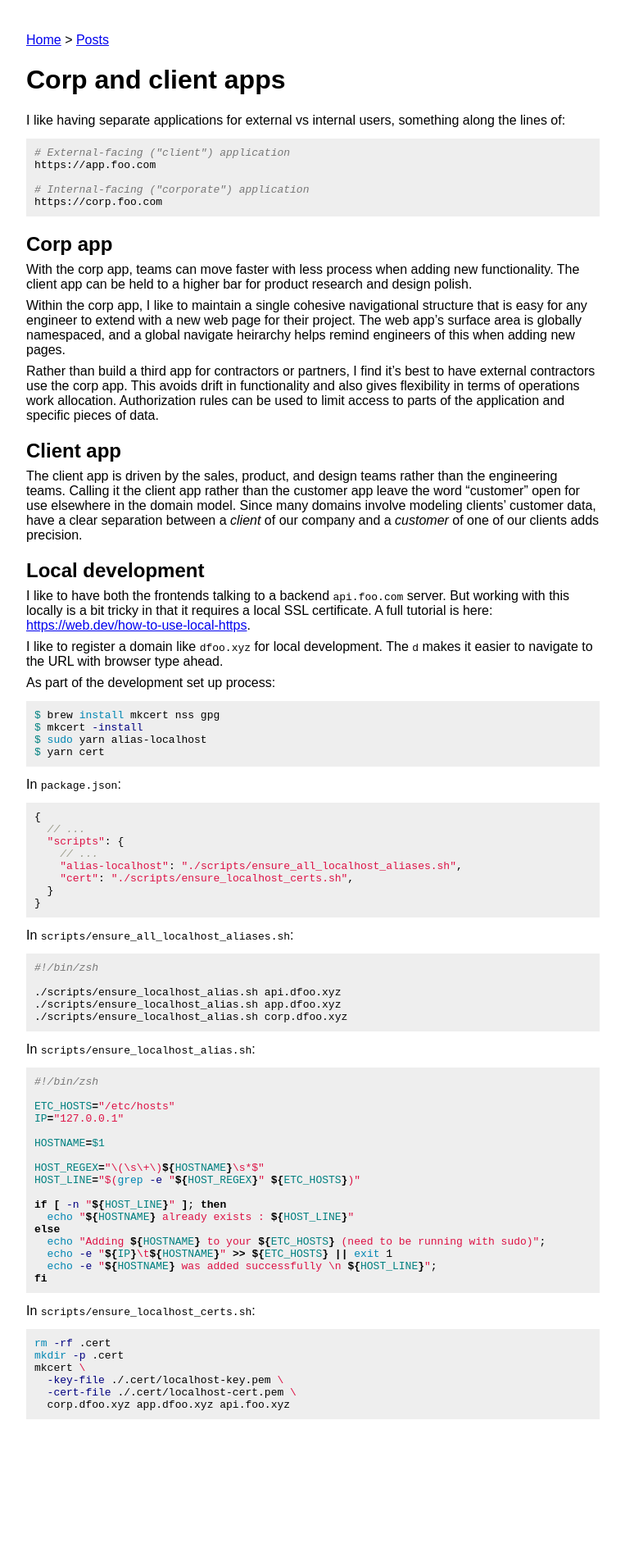
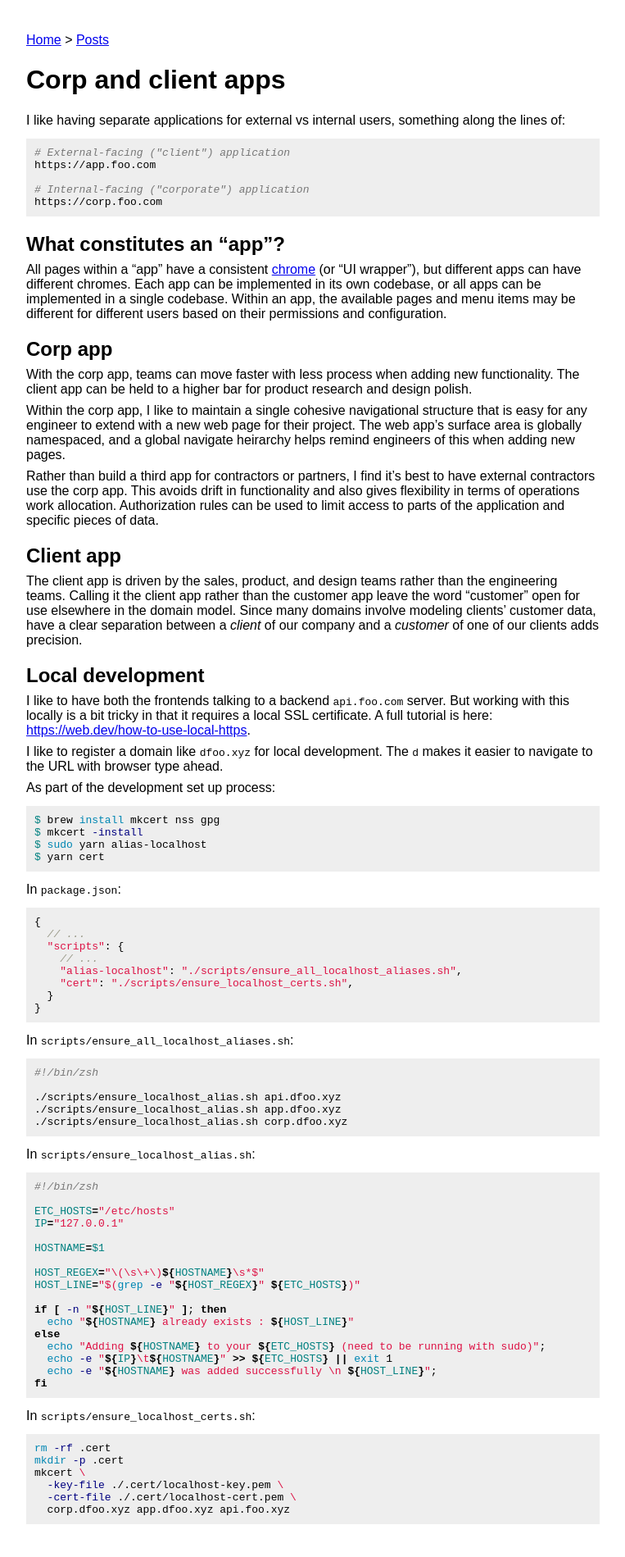
Before and after one commit to maxh/maxheinritz.com, a Jekyll site: the page built from _posts/2022-08-14-corp-and-client-apps.md, in a window 1280 px wide. Shown: the whole page at 82% size, without its empty margins (108-871 px from the left). Built offline with Jekyll 4.4.1, drawn with Linux system fonts in a browser that asks for light colours; before the commit the page ends 1771 px from its top, so only the background shows below that.

Commit message:
add more posts

````diff
--- a/_posts/2022-08-14-corp-and-client-apps.md
+++ b/_posts/2022-08-14-corp-and-client-apps.md
@@ -13,6 +13,10 @@ https://app.foo.com
 # Internal-facing ("corporate") application
 https://corp.foo.com
 ```
+
+## What constitutes an "app"?
+
+All pages within a "app" have a consistent [chrome](https://www.nngroup.com/articles/browser-and-gui-chrome/) (or "UI wrapper"), but different apps can have different chromes. Each app can be implemented in its own codebase, or all apps can be implemented in a single codebase. Within an app, the available pages and menu items may be different for different users based on their permissions and configuration.
 
 ## Corp app
 
````
Also changed, not shown: _posts/2022-08-21-backend-dev-boot.md (+1 -1 lines).
